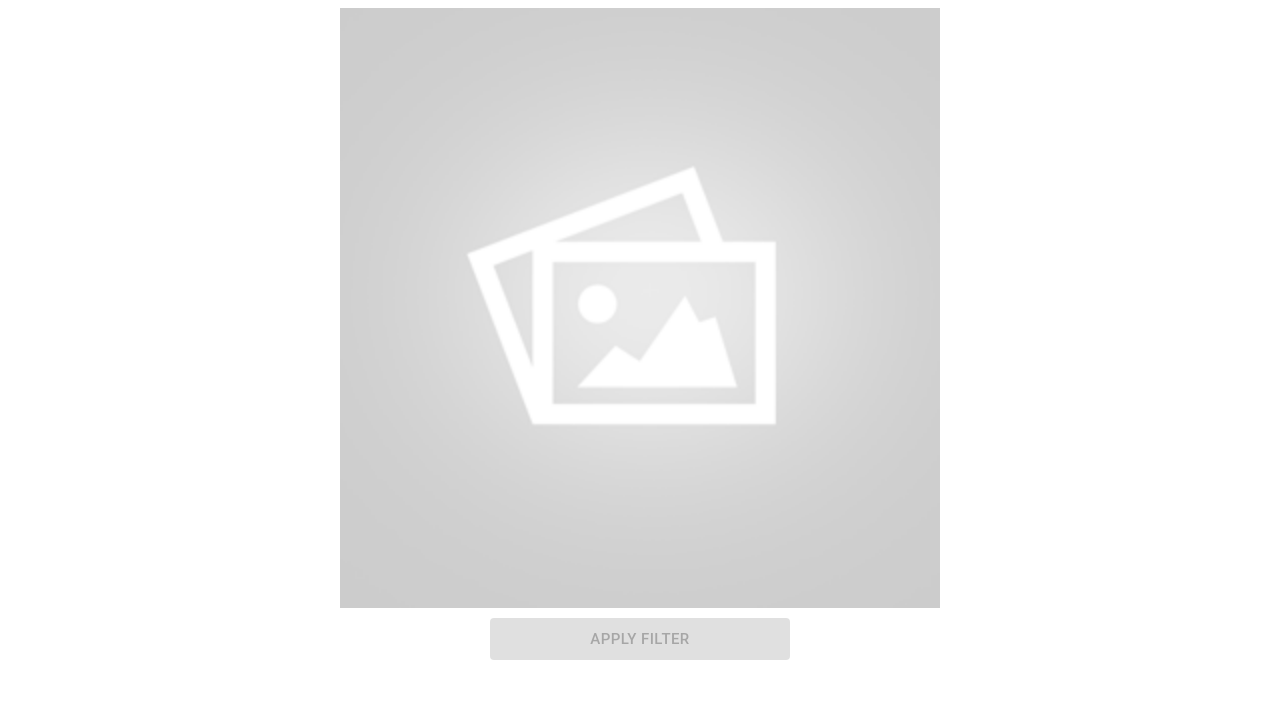
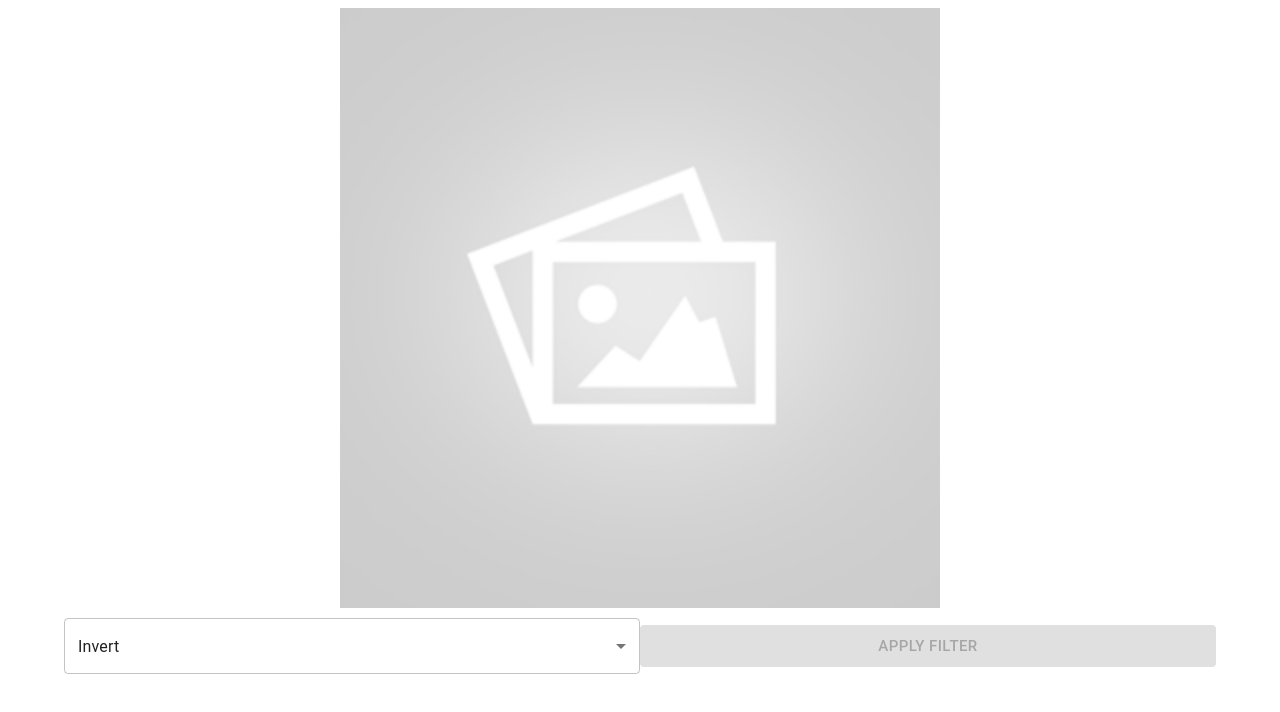
Before and after one commit to matiasmicheletto/image-processing-app, a React (Vite) app: page / in a window 1280 px wide. Shown: the top 712 px of the page. Built offline with nearby package versions, Linux system fonts and the light colour scheme.

Commit message:
Sobel filter

```diff
--- a/src/App.jsx
+++ b/src/App.jsx
@@ -1,13 +1,14 @@
 import React, { useState, createRef } from 'react';
-import { Container, Button, Grid } from '@mui/material';
+import { Container, Button, Grid, Select, MenuItem } from '@mui/material';
 import defaultImage from './assets/empty-image.png';
-import { invert } from './imageProcessing';
+import { invert, borders, smooth } from './imageProcessing';
 
 
 const App = () => {
 
     const [image, setImage] = useState(defaultImage);
     const [statusCode, setStatusCode] = useState(0); // 0: no image, 1: loading, 2: ready, 3: processed
+    const [filterName, setFilterName] = useState("invert");
     const inputFile = createRef(null);
 
     const handleUploadImage = e => {
@@ -28,13 +29,34 @@ const App = () => {
     };
 
     const handleFilterImage = () => { // Btn callback
-        invert(image)
+
+        let filter = ()=>{};
+        switch(filterName){
+            case "invert":
+                filter = invert;
+                break;
+            case "borders":
+                filter = borders;
+                break;
+            case "smooth":
+                filter = smooth;
+                break;
+            default:
+                filter = invert;
+        }
+
+        filter(image)
         .then(result => {
             setImage(result);
             setStatusCode(3);
             inputFile.current.value = ""; // Clear input file to allow user to upload the same image
         });
-    }
+    };
+
+    const handleFilterChange = e => {
+        console.log(e.target.value);
+        setFilterName(e.target.value);
+    };
 
     return(
         <Container>
@@ -51,14 +73,25 @@ const App = () => {
                         ref={inputFile}
                         onChange={handleUploadImage} />
             </Grid>
-
             <Grid
                 container
+                direction="row"
                 justifyContent="center"
                 alignItems="center"
                 style={{marginTop:"10px"}}>
+                    <Grid item xs={12} sm={6}>
+                        <Select
+                            style={{width: "100%"}}
+                            value={filterName}
+                            onChange={handleFilterChange}>
+                            <MenuItem value="invert">Invert</MenuItem>
+                            <MenuItem value="borders">Borders</MenuItem>
+                            <MenuItem value="smooth">Smooth</MenuItem>
+                        </Select>
+                    </Grid>
+                    <Grid item xs={12} sm={6}>
                         <Button
-                        style={{width: "300px"}}
+                            style={{width: "100%"}}
                             size="large"
                             variant="contained"
                             onClick={handleFilterImage}
@@ -66,6 +99,7 @@ const App = () => {
                                 Apply filter
                         </Button>
                     </Grid>
+            </Grid>
         </Container>
     );
 };
--- a/src/imageProcessing.js
+++ b/src/imageProcessing.js
@@ -1,54 +1,97 @@
 
 /// RGB matrix operators
+const clamp = value => Math.max(0, Math.min(255, value));
 
-const convolution = (rgbImage, se) => {
-    /*const sew = filter.length;
-    const n = Math.floor(sew/2);
-    const W = rgbImage.length;
-    const H = rgbImage[0].length;
-    const res = [...rgbImage];
-
-    for(let row = n; row < H - n; row++)
-        for(let col = n; col < W - n; col++)
+const convolution = (imageData, width, height, se) => {
+    const res = new Uint8ClampedArray(imageData.length);
+    const sel = se.length; // Structuring element side (assuming square)
+    const n = Math.floor(sel/2);
+    for(let row = n; row < height - n; row++)
+        for(let col = n; col < width - n; col++)
         {
-            let m = 0, max = 0; // Variable auxiliar, maximo de la matriz resultante
-
-            for(let f2 = 0; f2 < dim; f2++)
-                for(let c2 = 0; c2 < dim; c2++)
+            const pindex = (row*width + col)*4;
+            let acc = [0,0,0];
+            for(let r2 = 0; r2 < sel; r2++){
+                for(let c2 = 0; c2 < sel; c2++)
                 {
-                    m = rgbImage[col-n+c2 + W*(row-n+f2)] + filter[f2][c2];
-                    if( m > max )
-                        max = m;
+                    const nindex = ((row-n+r2)*width + (col-n+c2))*4;
+                    //const y = 0.2126*imageData[nindex] + 0.7152*imageData[nindex+1] + 0.0722*imageData[nindex+2];
+                    acc[0] += imageData[nindex]*se[r2][c2];
+                    acc[1] += imageData[nindex+1]*se[r2][c2];
+                    acc[2] += imageData[nindex+2]*se[r2][c2];
                 }
-            res[row][col] = [max, max, max];
+            }
+            res[pindex] = clamp(acc[0]/sel/sel);
+            res[pindex+1] = clamp(acc[1]/sel/sel);
+            res[pindex+2] = clamp(acc[2]/sel/sel);
+            res[pindex+3] = 255;
         }
-    */
-   return rgbImage;
+   return res;
 };
 
-const invertRGB = rgbImage => {
-    const resImage = rgbImage;
-    for(let i = 0; i < rgbImage.data.length; i+=4){
-         resImage.data[i] = 255-rgbImage.data[i];
-         resImage.data[i+1] = 255-rgbImage.data[i+1];
-         resImage.data[i+2] = 255-rgbImage.data[i+2];
+
+const invertRGB = imageData => {
+    const res = new Uint8ClampedArray(imageData.length);
+    for(let i = 0; i < imageData.length; i+=4){
+         res[i] = 255-imageData[i];
+         res[i+1] = 255-imageData[i+1];
+         res[i+2] = 255-imageData[i+2];
+         res[i+3] = imageData[i+3];
     }
-     return resImage;
+    return res;
 };
 
-const borderDetection = image => {
+const gradientMag = (imageData1, imageData2) => {
+    if(imageData1.length === imageData2.length){
+        const res = new Uint8ClampedArray(imageData1.length);
+        for(let i = 0; i < imageData1.length; i++)
+            res[i] = clamp(Math.sqrt(imageData1[i]*imageData1[i] + imageData2[i]*imageData2[i]));
+        return res;
+    }else{
+        return null;
+    }
+};
+
+
+// Special filters
+
+const smoothing = (imageData, width, height) => {
     const se = [
-        [-1, -1, -1],
+        [1, 1, 1, 1, 1, 1, 1, 1, 1],
+        [1, 1, 1, 1, 1, 1, 1, 1, 1],
+        [1, 1, 1, 1, 1, 1, 1, 1, 1],
+        [1, 1, 1, 1, 1, 1, 1, 1, 1],
+        [1, 1, 1, 1, 1, 1, 1, 1, 1],
+        [1, 1, 1, 1, 1, 1, 1, 1, 1],
+        [1, 1, 1, 1, 1, 1, 1, 1, 1],
+        [1, 1, 1, 1, 1, 1, 1, 1, 1],
+        [1, 1, 1, 1, 1, 1, 1, 1, 1]
+    ];
+    return convolution(imageData, width, height, se);
+};
+
+const sobel = (imageData, width, height) => {
+    const seh = [
+        [-1, 0, 1],
+        [-2, 0, 2],
+        [-1, 0, 1]
+    ];
+    const gx = convolution(imageData, width, height, seh);
+
+    const sev = [
+        [-1, -2, -1],
         [0, 0, 0],
-        [1, 1, 1]
+        [1, 2, 1]
     ];
-    return convolution(image, se);
-}
+    const gy = convolution(imageData, width, height, sev);
+    return gradientMag(gx, gy);
+
+};
 
 /// Base64 operations
 
 const applyFilter = (base64, filterFc) => {
-    // This function decodes de base64 image and applies a filter to the RGB matrix
+    // This async function decodes de base64 image and applies a filter to the RGB matrix
     return new Promise( (resolve, reject) => {
         const canvas = document.createElement('canvas');
         const ctx = canvas.getContext('2d');
@@ -60,21 +103,22 @@ const applyFilter = (base64, filterFc) => {
 
         img.onload = () => {
             clearTimeout(watchdog);
-            canvas.width = img.width;
-            canvas.height = img.height;
+            const {width, height} = img;
+            canvas.width = width;
+            canvas.height = height;
             ctx.drawImage(img, 0, 0);
-            const imageData = ctx.getImageData(0, 0, img.width, img.height);
-            const resImage = filterFc(imageData);
-            ctx.putImageData(resImage, 0, 0, 0, 0, img.width, img.height);
-            const base64 = canvas.toDataURL('image/png', 1.0);
-            resolve(base64);
+            const imageData = ctx.getImageData(0, 0, width, height);
+            const res = filterFc(imageData.data, width, height);
+            imageData.data.set(res);
+            ctx.putImageData(imageData, 0, 0, 0, 0, width, height);
+            const newBase64 = canvas.toDataURL('image/png', 1.0);
+            resolve(newBase64);
         };
-
         img.src = base64;
     });
 };
 
-
 /// Export methods
 export const invert = base64 => applyFilter(base64, invertRGB);
-export const borders = base64 => applyFilter(base64, borderDetection);
+export const borders = base64 => applyFilter(base64, sobel);
+export const smooth = base64 => applyFilter(base64, smoothing);
```
Also changed, not shown: src/assets/example.png (added). Lines whose indentation alone changed are shown as unchanged.
